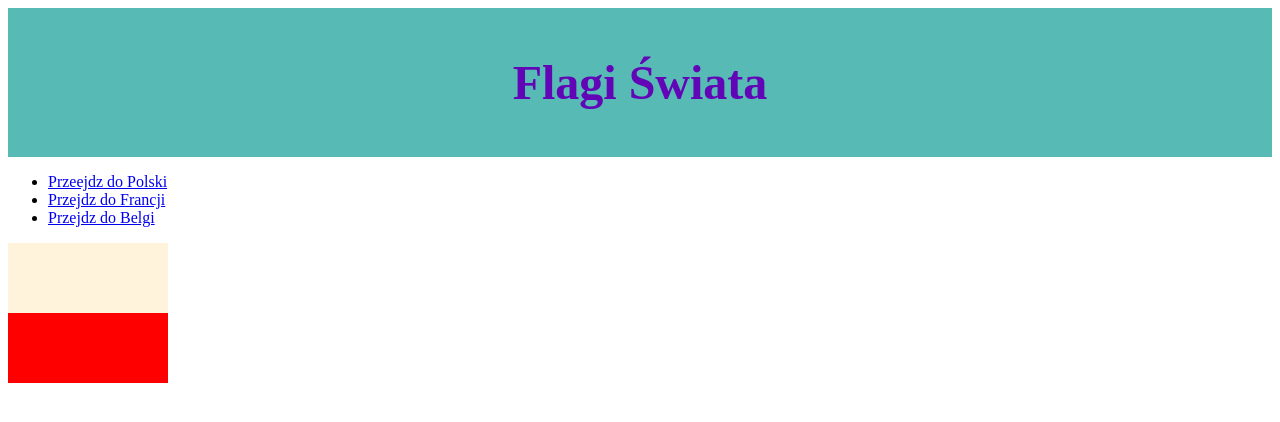
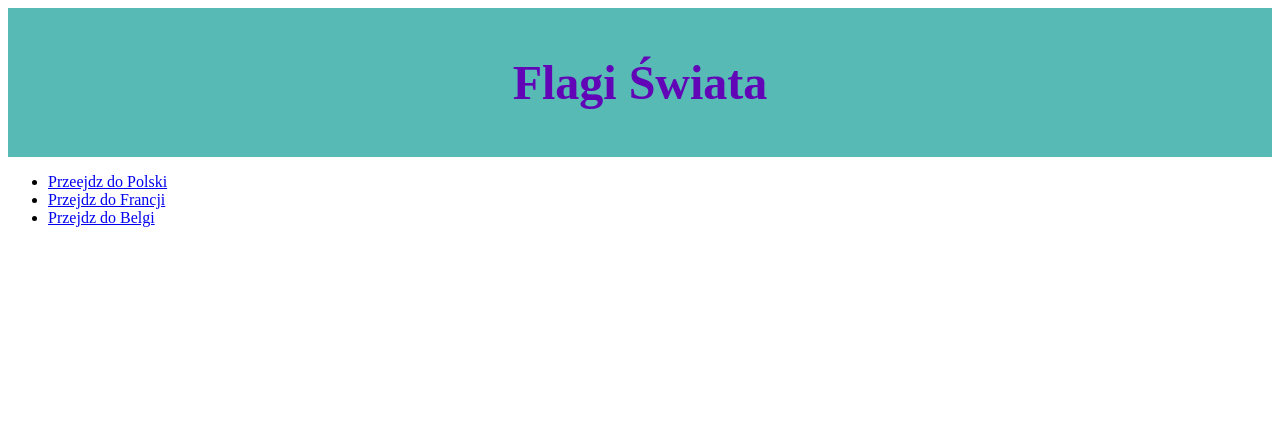
Before and after one commit to Michalina03/React, a React (Vite) app in the folder router/: page /polska in a window 1280 px wide. Shown: the top 422 px of the page. Built offline with nearby package versions, Linux system fonts and the light colour scheme.

Commit message:
Update Polska.jsx
.

```diff
--- a/router/src/components/Polska.jsx
+++ b/router/src/components/Polska.jsx
@@ -3,8 +3,8 @@ import React from 'react'
 function Polska() {
   return (
     <div className='polska'>
-      <div className='p_white'></div>
-      <div className='p_red'></div>
+      <div className='polska--white'></div>
+      <div className='polska--red'></div>
     </div>
   )
 }
```
